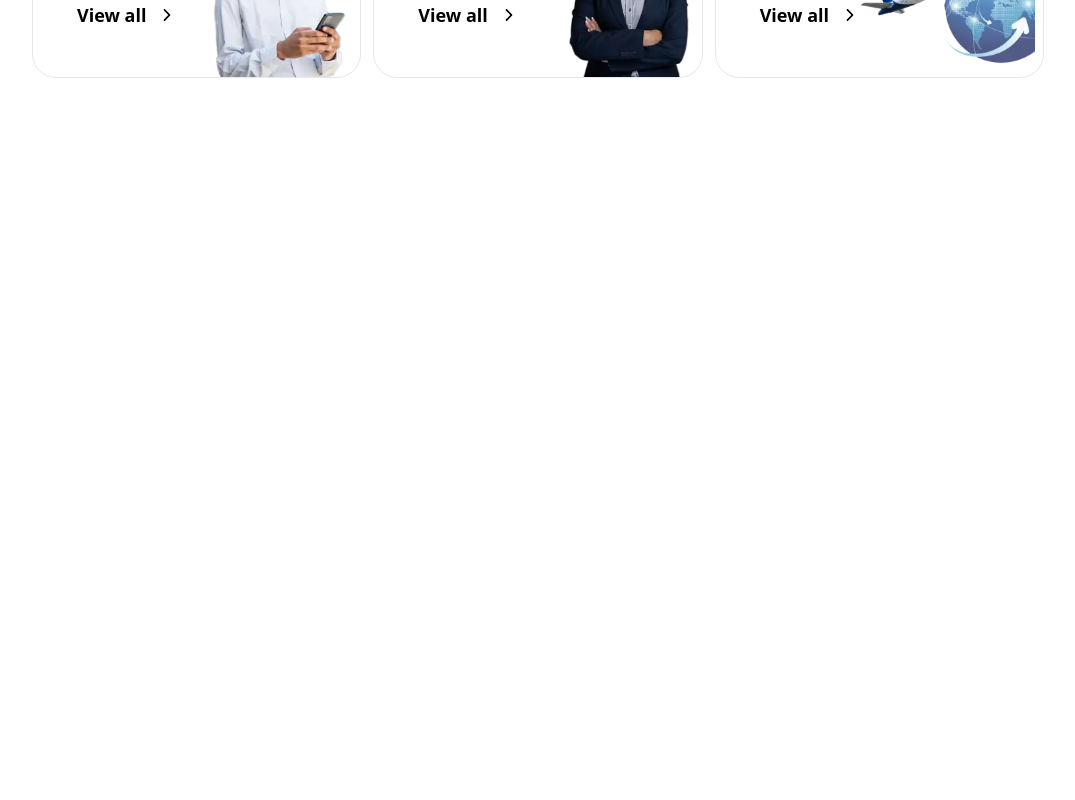
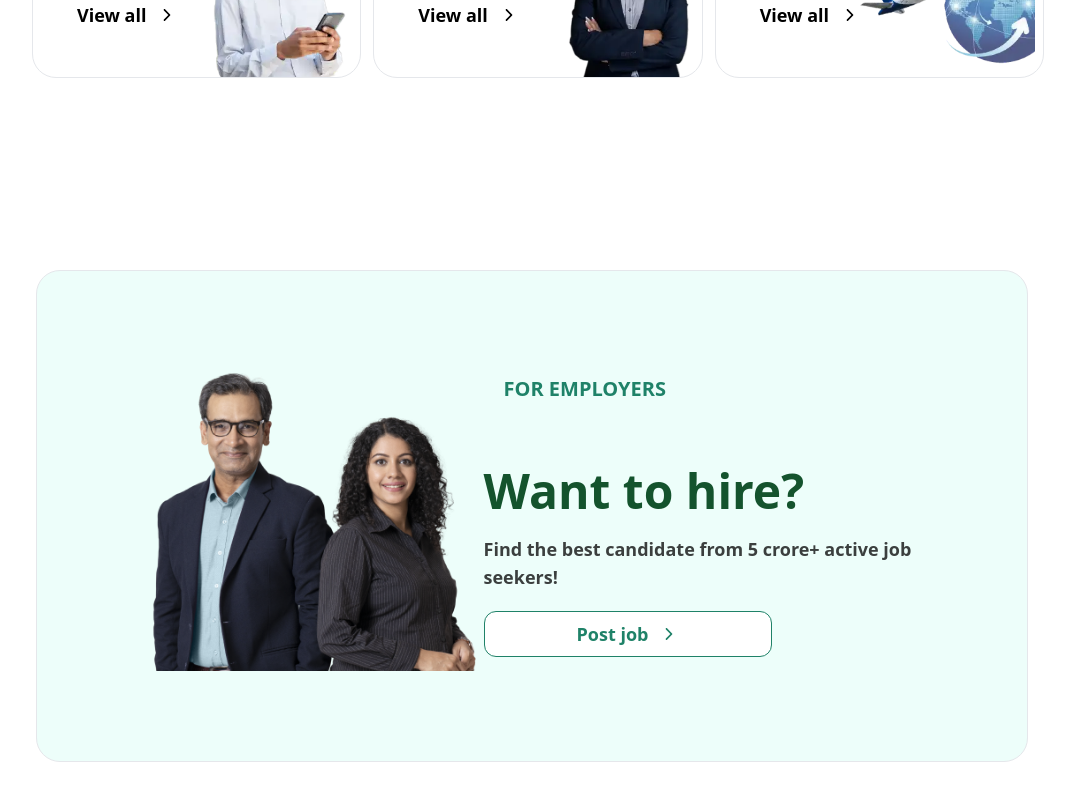
Before and after one commit to Sohel-Shaikh-939/Job-Portal-UI, a React (Vite) app: page / in a window 1280 px wide. Shown: the part 1584-2384 px from the top of the page, without its empty margins (108-1183 px from the left). Before the commit the page ends 1774 px from the top, so only its background shows below. Built offline with nearby package versions, Linux system fonts and the light colour scheme.

Commit message:
last section of home page Employer section completed

```diff
--- a/src/routes/Home.jsx
+++ b/src/routes/Home.jsx
@@ -1,11 +1,12 @@
 import hero from "../assets/hero.png";
 import SearchBar from "../components/SearchBar";
-import {IoIosArrowForward} from "react-icons/io";
+import { IoIosArrowForward } from "react-icons/io";
 import fresher from "../assets/fresher.webp";
 import international from "../assets/international.webp";
 import partTime from "../assets/part-time.webp";
 import women from "../assets/women.webp";
 import workFromHome from "../assets/work-from-home.webp";
+import twoPeople from "../assets/two-people.png";
 
 const Home = () => {
   const scrollData = [
@@ -98,8 +99,7 @@ const Home = () => {
         </div>
       </section>
 
-      {/* Cards Section */}
-
+      {/* Category Cards Section */}
       <section className="lg:py-28 lg:px-32 md:py-5 px-4 w-full bg-white md:grid lg:grid-cols-3 md:grid-cols-2 space-y-5 space-x-3 -z-50">
         {/* Text content */}
         <div className="py-10 text-6xl max-w-96 m-h-72 font-bold leading-1 m-auto">
@@ -222,8 +222,39 @@ const Home = () => {
             <img
               src={international}
               alt=""
-              className="absolute right-2 bottom-0 w-40 md:w-48 -z-0"
+              className="absolute right-2 bottom-0 w-40
+               md:w-48 -z-0"
             />
+          </div>
+        </a>
+      </section>
+
+      {/* Job Post card section for Employers */}
+      <section className="py-20 px-4 lg:px-36 ">
+        <a href="">
+          <div className="w-full bg-[#EDFEFA] flex flex-col md:flex-row justify-between px-2 lg:px-24 py-5 lg:py-14 rounded-3xl border">
+            <div className="flex flex-col md:justify-end order-2 md:order-none">
+              <img src={twoPeople} alt="" className="w-72 md:w-96 lg:w-auto m-auto" />
+            </div>
+
+            <div className="flex flex-col justify-between py-12 m-auto md:m-0 text-center md:text-left gap-16">
+              <h1 className="text-lg md:text-xl font-bold pl-5 text-faintGreen ">
+                FOR EMPLOYERS
+              </h1>
+              <div className="flex flex-col gap-5">
+                <h1 className="text-4xl md:text-5xl font-bold text-green-900">
+                  Want to hire?
+                </h1>
+                <p className="font-semibold text-lg opacity-75 ">
+                  Find the best candidate from 5 crore+ active job seekers!
+                </p>
+                {/* Div for showing element like button */}
+                <div className="hover:bg-faintGreen hover:text-white transition-all duration-200
+                w-full  md:max-w-72 px-4 py-2 flex justify-center items-center rounded-xl border border-faintGreen font-semibold text-lg text-faintGreen bg-white">
+                  Post job <IoIosArrowForward className="ml-3" />
+                </div>
+              </div>
+            </div>
           </div>
         </a>
       </section>
```
